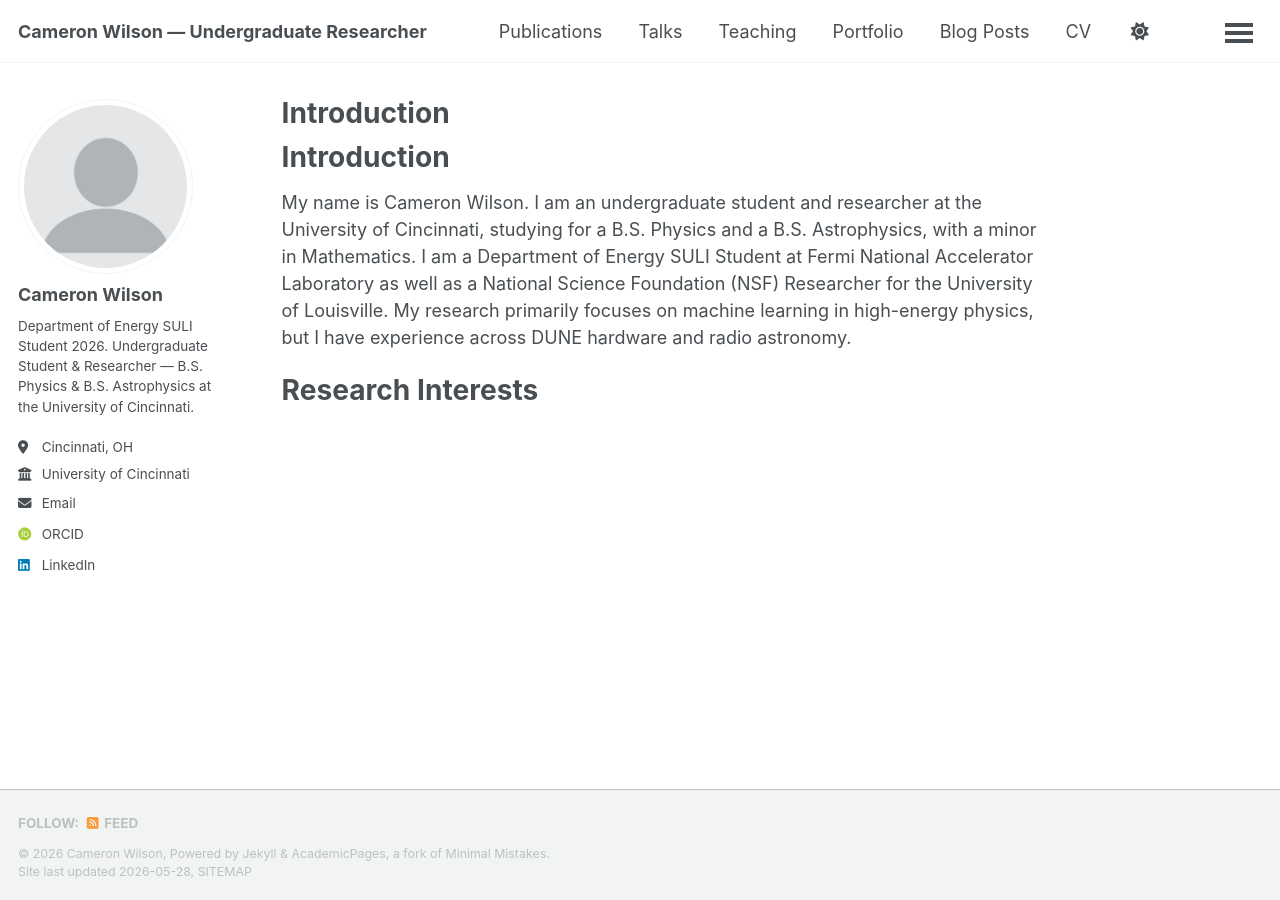
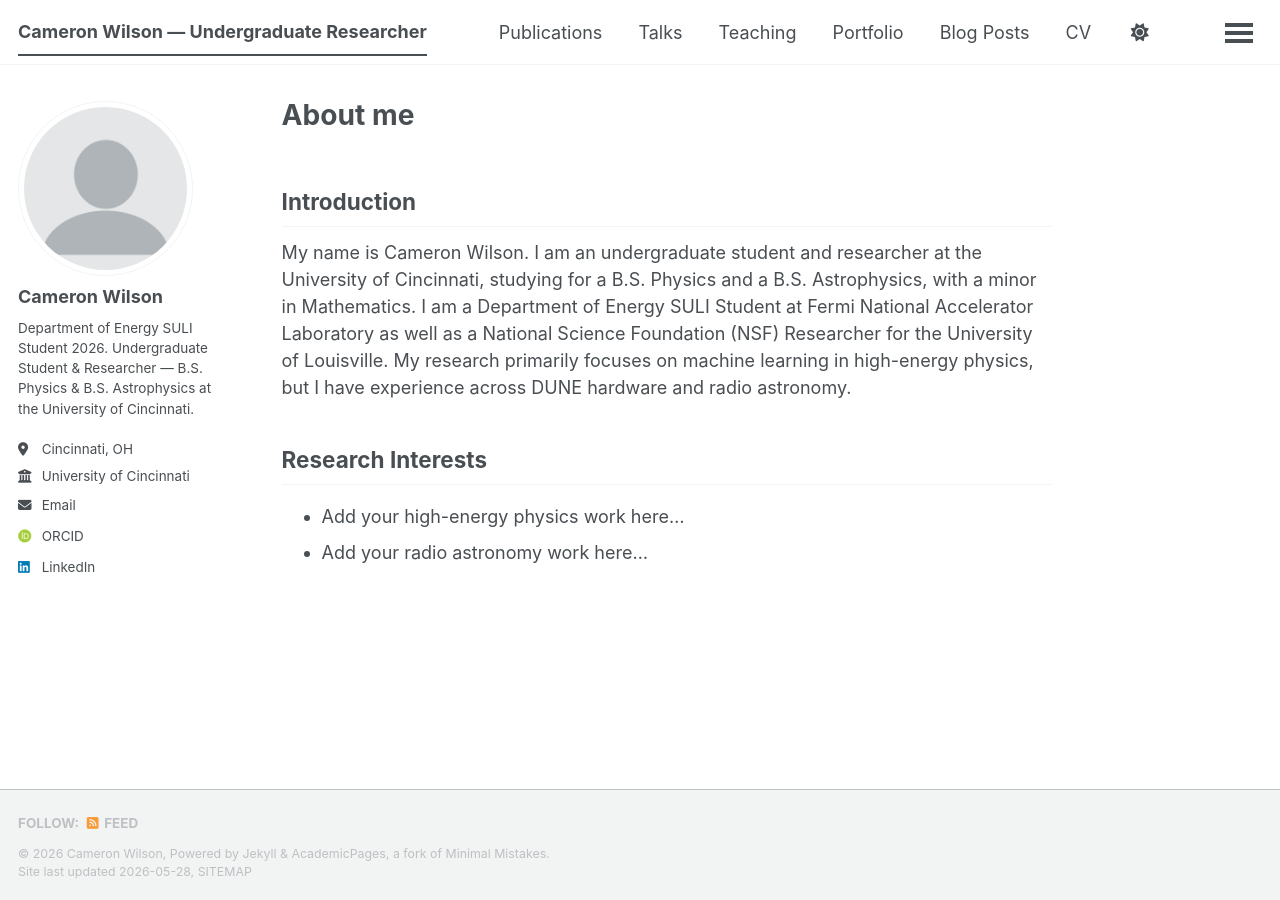
Before and after one commit to wilso6cc/wilso6cc.github.io, a Jekyll site: the page built from _pages/about.md, in a window 1280 px wide. Built offline with Jekyll 4.4.1, drawn with Linux system fonts in a browser that asks for light colours; some web fonts are replaced; our own code applies the rules of GitHub Pages for plain Markdown files; a script bundle is joined from its source files by our own code; library files that are not in the unit come from our copies.

Commit message:
Update about.md

```diff
--- a/_pages/about.md
+++ b/_pages/about.md
@@ -1,7 +1,17 @@
-Introduction
-=
+---
+permalink: /
+title: "About me"
+author_profile: true
+redirect_from:
+  - /about/
+  - /about.html
+---
+
+## Introduction
 
 My name is Cameron Wilson. I am an undergraduate student and researcher at the University of Cincinnati, studying for a B.S. Physics and a B.S. Astrophysics, with a minor in Mathematics. I am a Department of Energy SULI Student at Fermi National Accelerator Laboratory as well as a National Science Foundation (NSF) Researcher for the University of Louisville. My research primarily focuses on machine learning in high-energy physics, but I have experience across DUNE hardware and radio astronomy.
 
-Research Interests
-=
+## Research Interests
+
+* Add your high-energy physics work here...
+* Add your radio astronomy work here...
```
